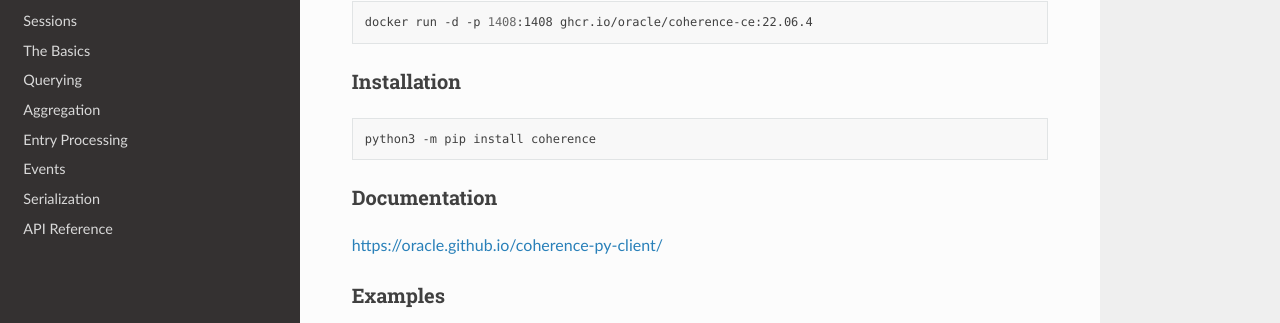
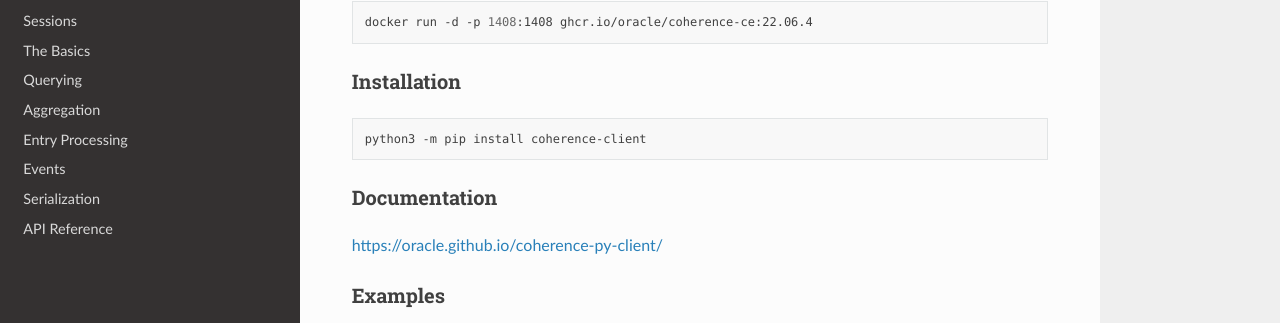
Before and after one commit to oracle/coherence-py-client, a Sphinx documentation site: the page built from docs/index.rst, in a window 1280 px wide and 900 px high, scrolled down 845 px. Shown: the part 128-451 px from the top of the window. Built offline with Sphinx 7.4.7 and the Read the Docs theme 2.0.0, drawn with Linux system fonts in a browser that asks for light colours.

Commit message:
Change package name to coherence-client

````diff
--- a/README.md
+++ b/README.md
@@ -36,7 +36,7 @@
 ## Installation
 
 ```bash
-python3 -m pip install coherence
+python3 -m pip install coherence-client
 ```
 
 ## Documentation
--- a/docs/installation.rst
+++ b/docs/installation.rst
@@ -10,4 +10,4 @@
 
 .. code-block:: bash
 
-    python3 -m pip install coherence
+    python3 -m pip install coherence-client
--- a/pyproject.toml
+++ b/pyproject.toml
@@ -2,10 +2,13 @@
 # Licensed under the Universal Permissive License v 1.0 as shown at
 # https://oss.oracle.com/licenses/upl.
 [tool.poetry]
-name = "coherence"
+name = "coherence-client"
 version = "1.0b1"
 description = """The Coherence Python Client allows Python applications to act as cache clients to a \
 Coherence Cluster using Google's gRPC framework as the network transport."""
+packages = [
+    { include = "coherence", from = "./src"},
+]
 readme = "README.md"
 authors = ["Oracle <dhiru.pandey@oracle.com>"]
 homepage = "https://github.com/oracle/coherenc-py-client"
--- a/setup.py
+++ b/setup.py
@@ -5,7 +5,7 @@
 from distutils.core import setup
 
 setup(
-    name="coherence",
+    name="coherence-client",
     version="1.0b1",
     packages=["coherence"],
     url="https://github.com/oracle/coherence-py-client",
````
Also changed, not shown: examples/README.md.
